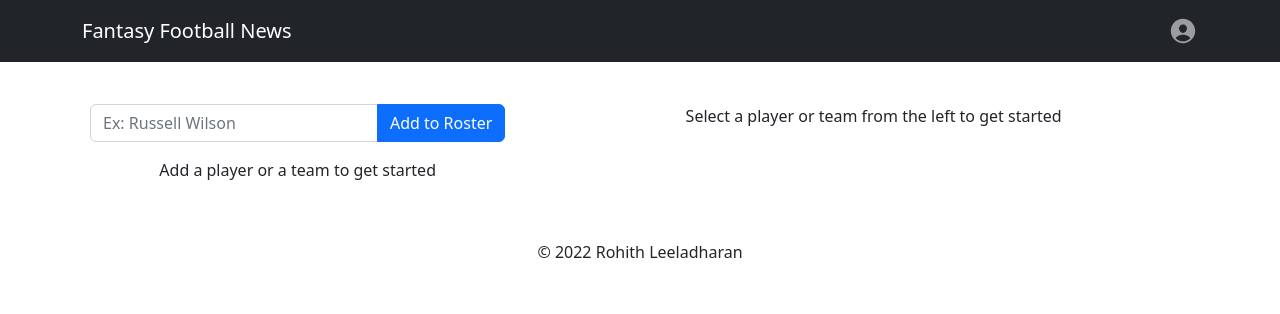
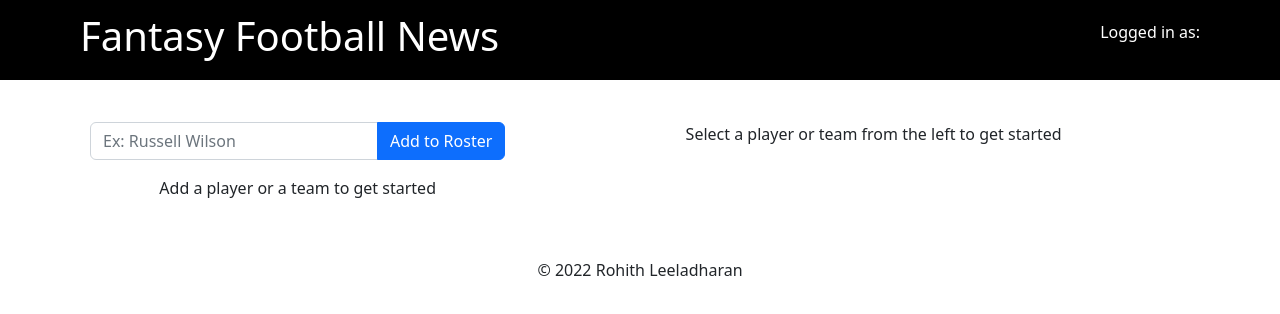
Before and after one commit to rohith42/fantasy-news-app, a React (Create React App) app: page / in a window 1280 px wide. Shown: the top 314 px of the page. Built offline with nearby package versions, Linux system fonts and the light colour scheme.

Commit message:
re-did header

```diff
--- a/src/App.css
+++ b/src/App.css
@@ -1,3 +1,13 @@
+.header {
+  display: flex;
+  flex-direction: row;
+  justify-content: space-between;
+  align-items: center;
+  padding: 0.75rem 5rem;
+  background-color: black;
+  color: white;
+}
+
 .footer {
   text-align: center;
 }
--- a/src/components/Header.js
+++ b/src/components/Header.js
@@ -1,18 +1,11 @@
-import '../App.css';
-import Container from 'react-bootstrap/Container';
-import Navbar from 'react-bootstrap/Navbar';
-import Profile from './Profile';
+import Login from "./Login";
 
 function Header () {
     return (
-        <Navbar bg="dark" variant='dark'>
-            <Container>
-                <Navbar.Brand>Fantasy Football News</Navbar.Brand>
-                <Navbar.Text>
-                    <Profile />
-                </Navbar.Text>
-            </Container>
-        </Navbar>
+        <div className='header' >
+            <h1>Fantasy Football News</h1>
+            <Login />
+        </div>
     );
 }
 
--- /dev/null
+++ b/src/components/Login.js
@@ -0,0 +1,9 @@
+
+
+function Login () {
+    return (
+        <p>Logged in as: </p>
+    );
+}
+
+export default Login;
--- a/src/components/Profile.js
+++ /dev/null
@@ -1,9 +0,0 @@
-import { IoPersonCircle } from "react-icons/io5";
-
-function Profile () {
-    return (
-        <IoPersonCircle size={30}/>
-    );
-}
-
-export default Profile;
```
